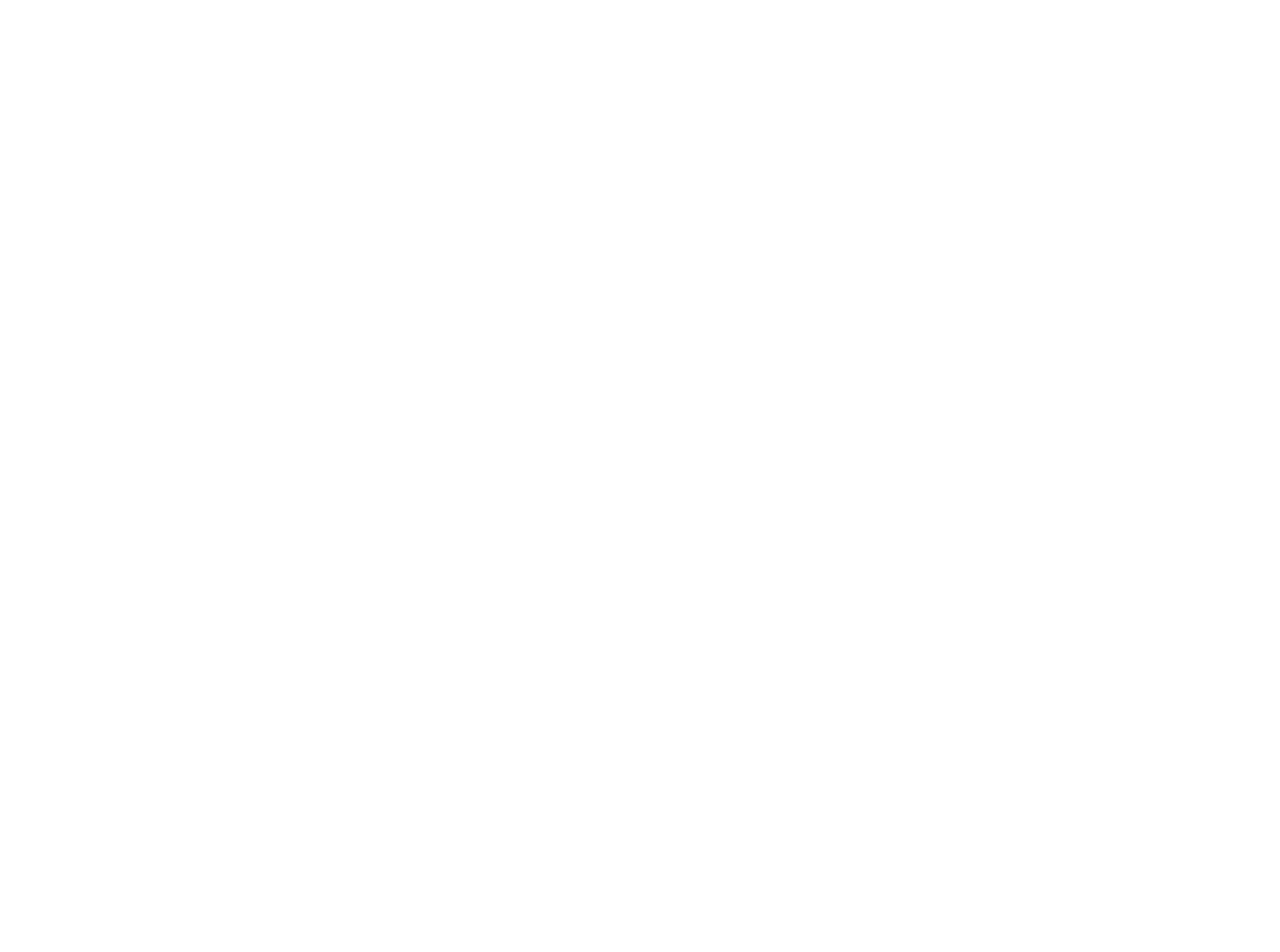
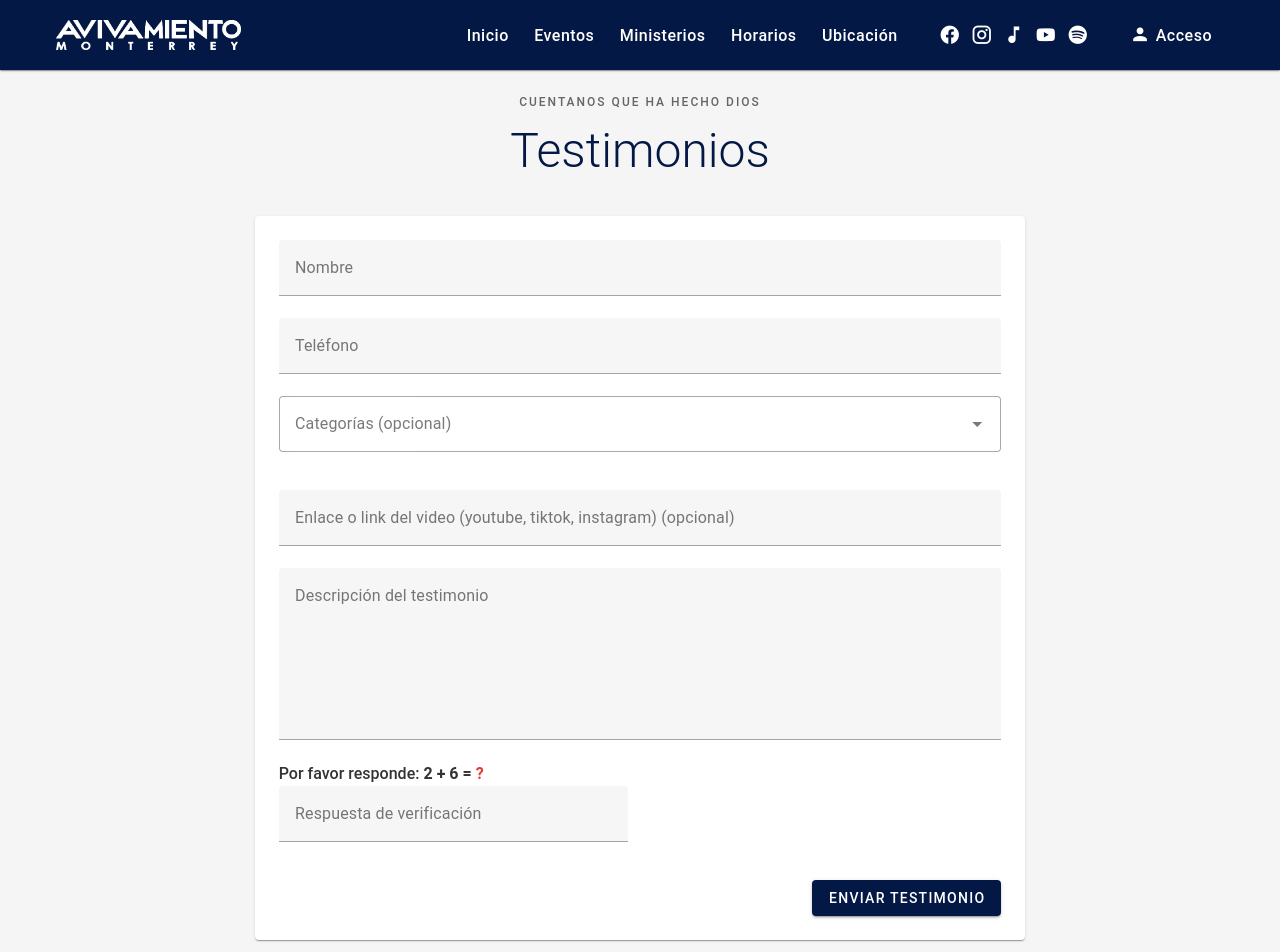
Before and after one commit to chemoral87/avivamiento_webpage, a Nuxt app: page /testimonios/form in a window 1280 px wide. Before the commit this address had no page. Shown: the top 952 px of the page. Before the commit the page ends 800 px from the top, so only its background shows below. Built offline with nearby package versions, Linux system fonts and the light colour scheme.

Commit message:
add encode to org id

```diff
--- a/app/pages/testimonios.vue
+++ b/app/pages/testimonios/form/index.vue
@@ -126,6 +126,20 @@ const generateCaptcha = () => {
   captchaAnswer.value = ''
 }
 
+// Safely encode a string to Base64 (handles Unicode in browsers)
+const encodeBase64 = (str) => {
+  if (!str) return null
+  try {
+    return btoa(unescape(encodeURIComponent(str)))
+  } catch (e) {
+    try {
+      return Buffer.from(str, 'utf-8').toString('base64')
+    } catch (e2) {
+      return null
+    }
+  }
+}
+
 const categoriesOptions = ['Sanidad Física',
 'Paz y Salud Mental',
 'Provisión y Finanzas',
@@ -192,7 +206,7 @@ const submit = async () => {
       categories: form.categories && form.categories.length ? form.categories : null,
       link: form.link || null,
       description: form.description || null,
-      org_id: runtimeConfig.public.ORG_ID || null,
+      org_id: encodeBase64(runtimeConfig.public.ORG_ID),
       numA: numA.value,
       numB: numB.value,
       captchaAnswer: Number(captchaAnswer.value)
--- /dev/null
+++ b/app/pages/testimonios/index.vue
@@ -0,0 +1,166 @@
+<template>
+  <v-app>
+    <AppNavBar :menu-items="menuItems" @toggle-drawer="drawer = !drawer" />
+
+    <!-- Mobile Navigation Drawer -->
+    <MobileNavDrawer v-model="drawer" :menu-items="menuItems" />
+     <v-main class="bg-grey-lighten-4">
+  <v-container class="py-4">
+    <v-row justify="center">
+       <v-col cols="12" md="10" lg="8" class="text-center">
+            <p class="text-overline mb-2" style="color: #666; letter-spacing: 2px;">Cuentanos que ha hecho Dios</p>
+            <h1 class="text-h3 font-weight-light mb-4" style="color: #041845;">Testimonios</h1>
+          </v-col>
+      <v-col cols="12" md="8">
+
+        <v-card v-if="!sent" class="pa-6" elevation="1">
+
+        </v-card>
+
+
+
+        <v-snackbar v-model="snackbar" :timeout="4000">{{ snackbarMessage }}</v-snackbar>
+      </v-col>
+    </v-row>
+  </v-container>
+  </v-main>
+  </v-app>
+
+
+</template>
+
+<script setup>
+import { ref, reactive, onMounted } from 'vue'
+import axios from 'axios'
+
+const formRef = ref(null)
+const valid = ref(false)
+const submitting = ref(false)
+const snackbar = ref(false)
+const snackbarMessage = ref('')
+const sent = ref(false)
+
+const drawer = ref(false)
+const router = useRouter()
+const runtimeConfig = useRuntimeConfig()
+const loginRoute = runtimeConfig.public.loginRoute
+
+
+const form = reactive({
+  name: '',
+  phone_number: '',
+  categories: [],
+  link: '',
+  description: ''
+})
+
+// Simple sum captcha fields
+const numA = ref(0)
+const numB = ref(0)
+const captchaAnswer = ref('')
+
+const generateCaptcha = () => {
+  numA.value = Math.floor(Math.random() * 9) + 1
+  numB.value = Math.floor(Math.random() * 9) + 1
+  captchaAnswer.value = ''
+}
+
+const categoriesOptions = ['Sanidad Física',
+'Paz y Salud Mental',
+'Provisión y Finanzas',
+'Logro Profesional/Academico',
+'Restauración Familiar',
+'Protección',
+'Transformación de Vida',
+'Milagro Creativo']
+
+const menuItems = [
+  { title: 'Inicio', to: '/' },
+  { title: 'Eventos', to: '/calendar' },
+  { title: 'Ministerios', to: '/ministerios' },
+  { title: 'Horarios', onClick: () => goToSection('/#horarios') },
+  { title: 'Ubicación', onClick: () => goToSection('/#ubicacion') },
+]
+
+const goToLogin = () => {
+
+  window.open(loginRoute, '_self')
+}
+
+const goToPage = (path) => {
+  router.push(path)
+}
+
+const goToSection = (path) => {
+  drawer.value = false
+  router.push(path)
+}
+
+const resetForm = () => {
+  form.name = ''
+  form.phone_number = ''
+  form.categories = []
+  form.link = ''
+  form.description = ''
+  captchaAnswer.value = ''
+  generateCaptcha()
+  if (formRef.value && formRef.value.resetValidation) formRef.value.resetValidation()
+}
+
+const submit = async () => {
+  if (!form.name) {
+    snackbarMessage.value = 'Por favor ingresa tu nombre.'
+    snackbar.value = true
+    return
+  }
+
+  // Captcha validation
+  const expected = numA.value + numB.value
+  if (Number(captchaAnswer.value) !== expected) {
+    snackbarMessage.value = 'Por favor responde correctamente la suma de verificación.'
+    snackbar.value = true
+    return
+  }
+
+  submitting.value = true
+  try {
+    const target = `${runtimeConfig.public.API_URL.replace(/\/$/, '')}/testimony`
+    const res = await axios.post(target, {
+      name: form.name,
+      phone_number: form.phone_number || null,
+      categories: form.categories && form.categories.length ? form.categories : null,
+      link: form.link || null,
+      description: form.description || null,
+      org_id: runtimeConfig.public.ORG_ID || null,
+      numA: numA.value,
+      numB: numB.value,
+      captchaAnswer: Number(captchaAnswer.value)
+    })
+
+    if (res?.status === 201) {
+      sent.value = true
+      snackbarMessage.value = 'Gracias, tu testimonio ya fue enviado, en breve lo revisaremos'
+      snackbar.value = true
+    } else {
+      snackbarMessage.value = 'Gracias — tu testimonio fue enviado.'
+      snackbar.value = true
+      resetForm()
+    }
+  } catch (err) {
+    snackbarMessage.value = 'Error al enviar. Intenta nuevamente.'
+    snackbar.value = true
+    console.error(err)
+  } finally {
+    submitting.value = false
+  }
+}
+
+onMounted(() => {
+  generateCaptcha()
+})
+</script>
+
+<style scoped>
+.section-overline { color: #666; letter-spacing: 2px; margin-bottom: 8px; }
+.section-title { color: #041845; font-size: 2.25rem; font-weight: 300; margin-bottom: 16px; }
+</style>
--- a/package.json
+++ b/package.json
@@ -1,6 +1,6 @@
 {
   "name": "avivamiento-webpage",
-  "version": "1.0.45",
+  "version": "1.0.46",
   "type": "module",
   "private": true,
   "scripts": {
```
Also changed, not shown: 1 other file (tests, documents, lock files or other folders).
